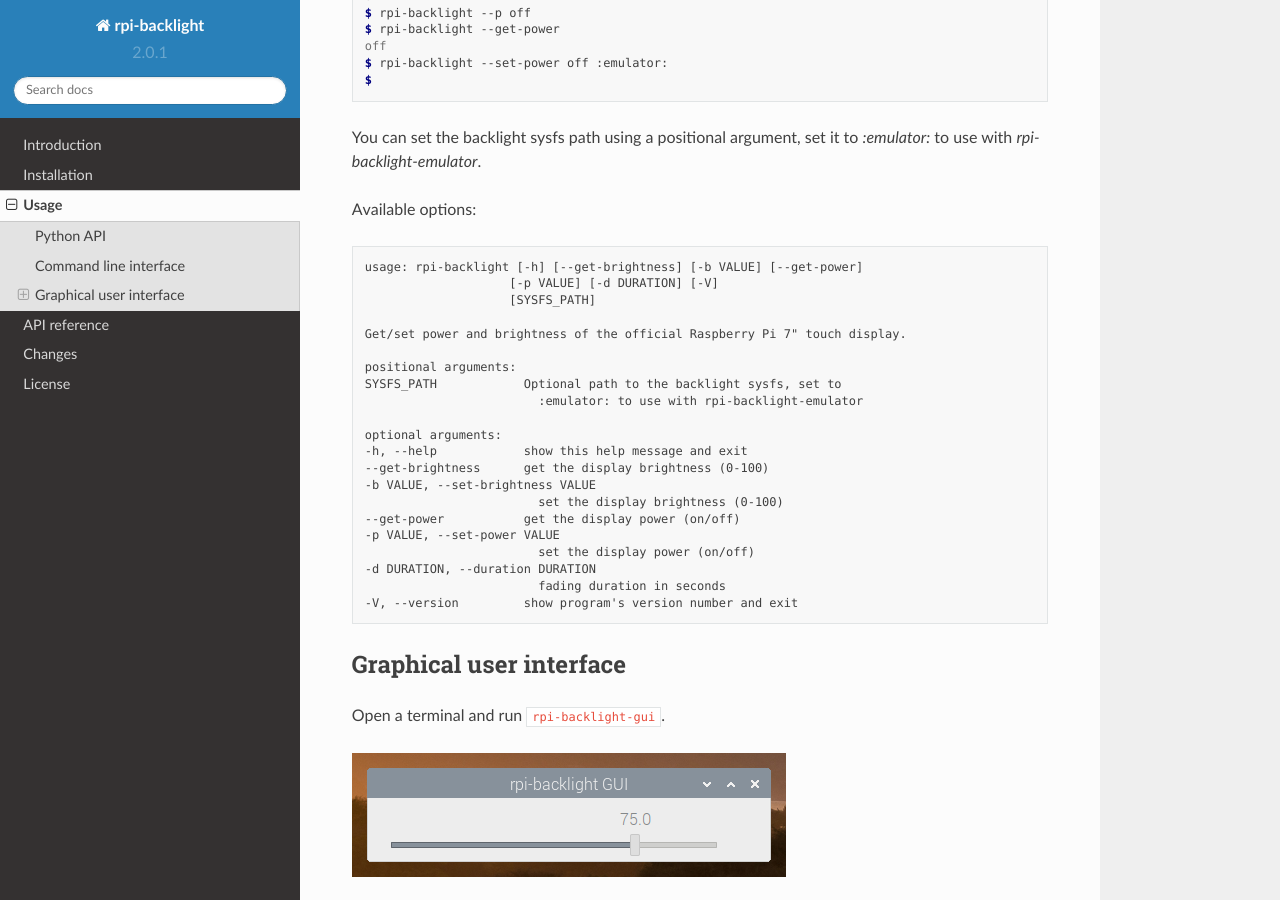
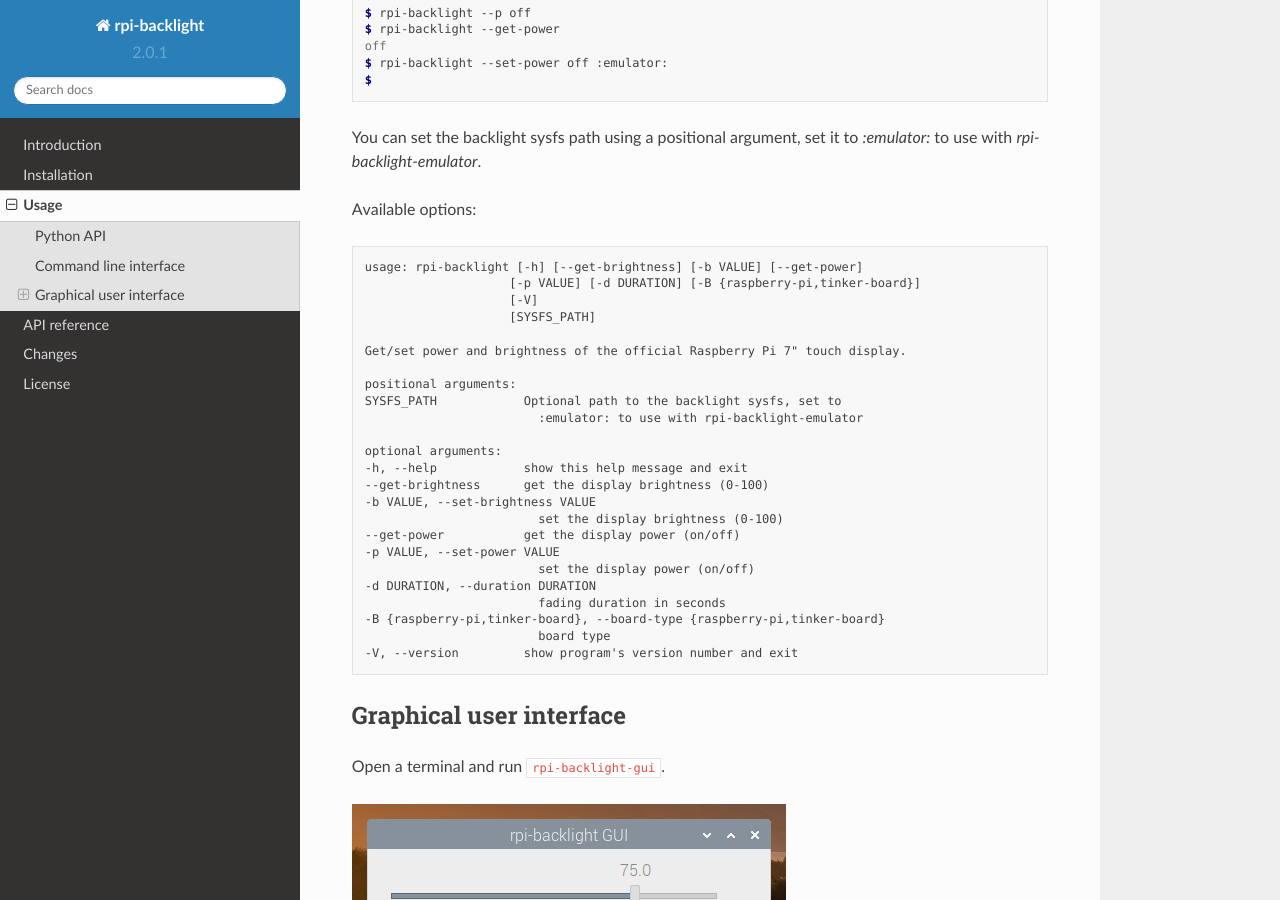
Before and after one commit to linusg/rpi-backlight, a Sphinx documentation site: the page built from docs/usage.rst, in a window 1280 px wide and 900 px high, scrolled down 1157 px. Built offline with Sphinx 7.4.7 and the Read the Docs theme 2.0.0, drawn with Linux system fonts in a browser that asks for light colours.

Commit message:
Update CLI options in docs

```diff
--- a/docs/usage.rst
+++ b/docs/usage.rst
@@ -72,7 +72,8 @@
 .. code-block:: none
 
     usage: rpi-backlight [-h] [--get-brightness] [-b VALUE] [--get-power]
-                        [-p VALUE] [-d DURATION] [-V]
+                        [-p VALUE] [-d DURATION] [-B {raspberry-pi,tinker-board}]
+                        [-V]
                         [SYSFS_PATH]
 
     Get/set power and brightness of the official Raspberry Pi 7" touch display.
@@ -91,6 +92,8 @@
                             set the display power (on/off)
     -d DURATION, --duration DURATION
                             fading duration in seconds
+    -B {raspberry-pi,tinker-board}, --board-type {raspberry-pi,tinker-board}
+                            board type
     -V, --version         show program's version number and exit
 
 Graphical user interface
```
